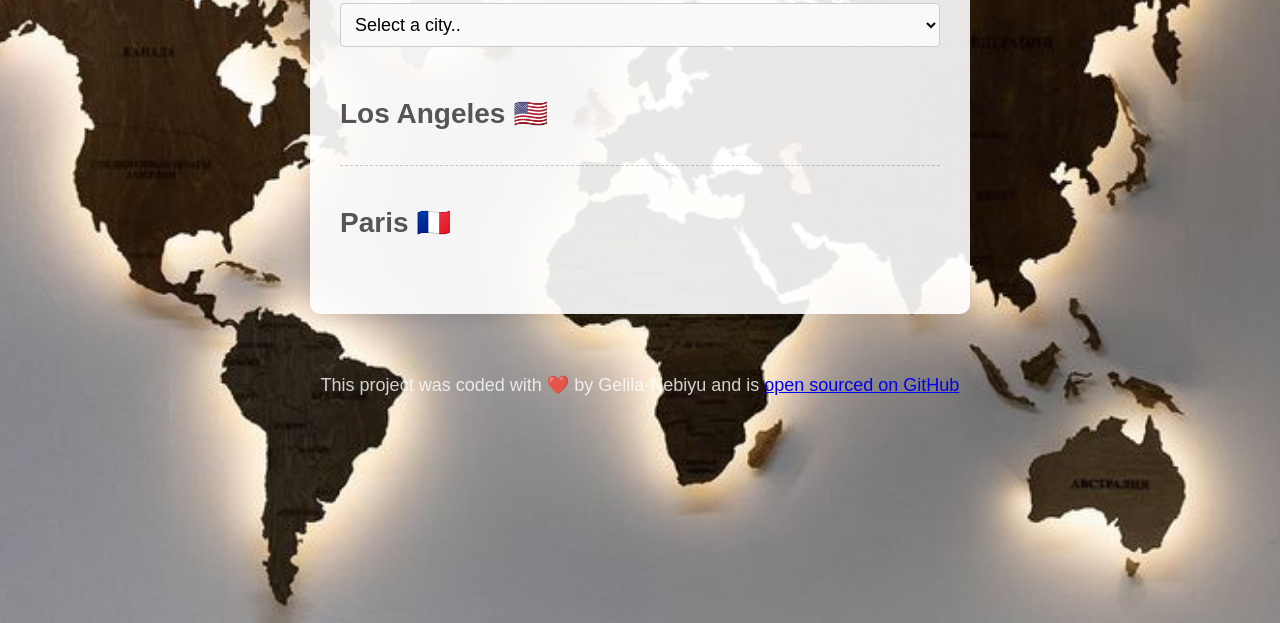
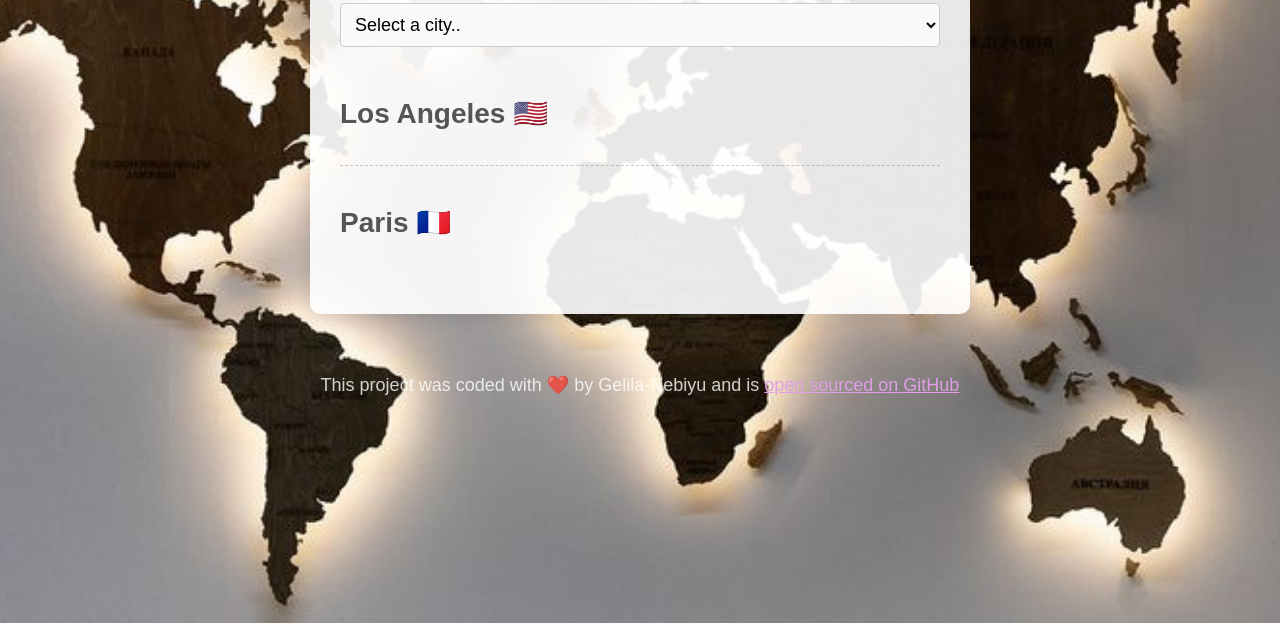
Before and after one commit to Gelila-Nebiyu/World-Clock, a plain HTML site: page index.html in a window 1280 px wide. Shown: the part 177-800 px from the top of the page. Drawn offline with nearby package versions, Linux system fonts and the light colour scheme; a script that the page names is missing.

Commit message:
color change

```diff
--- a/css/style.css
+++ b/css/style.css
@@ -94,3 +94,6 @@ body::before {
   height: 100%;
   z-index: -1;
 }
+a{
+    color: #df9ee6;
+}
```
